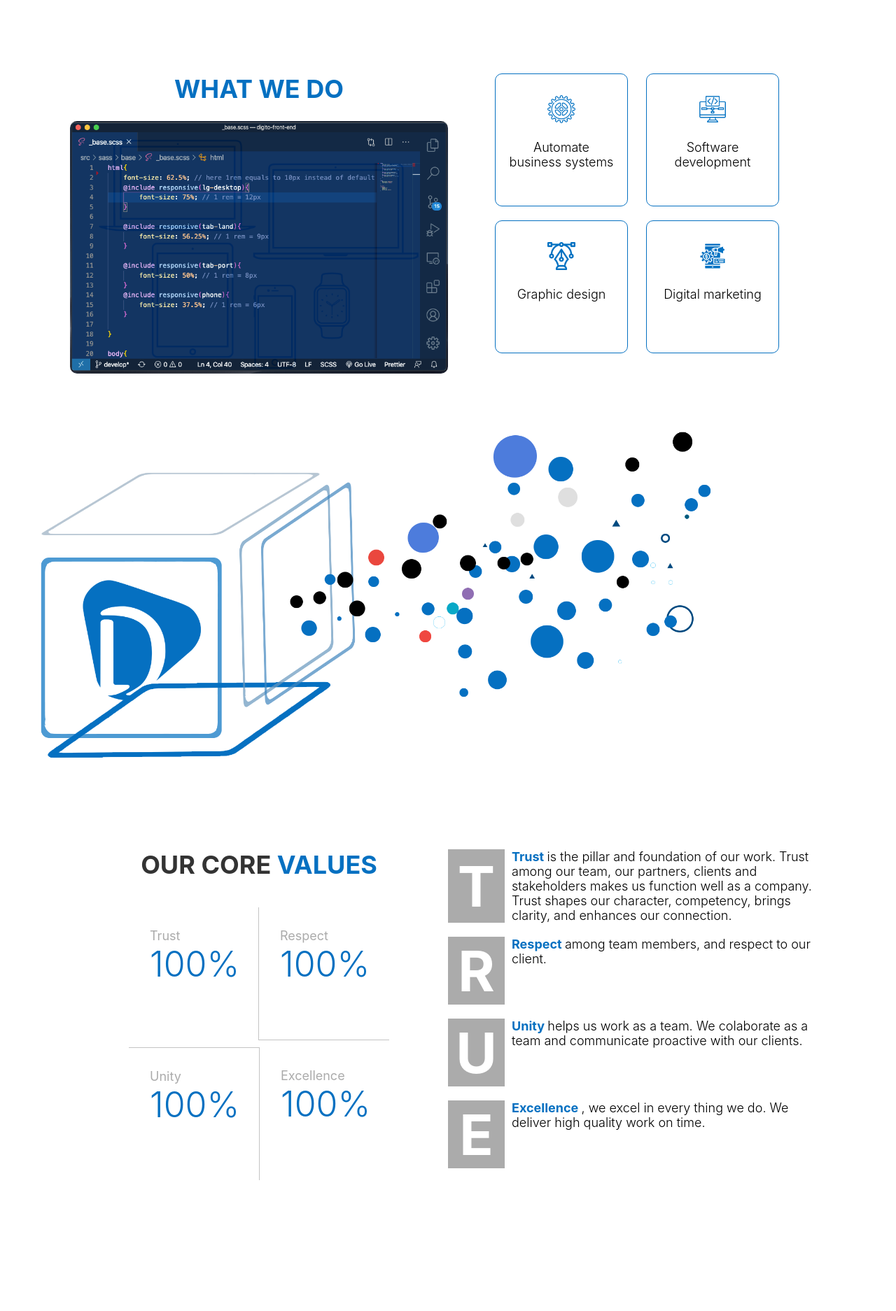
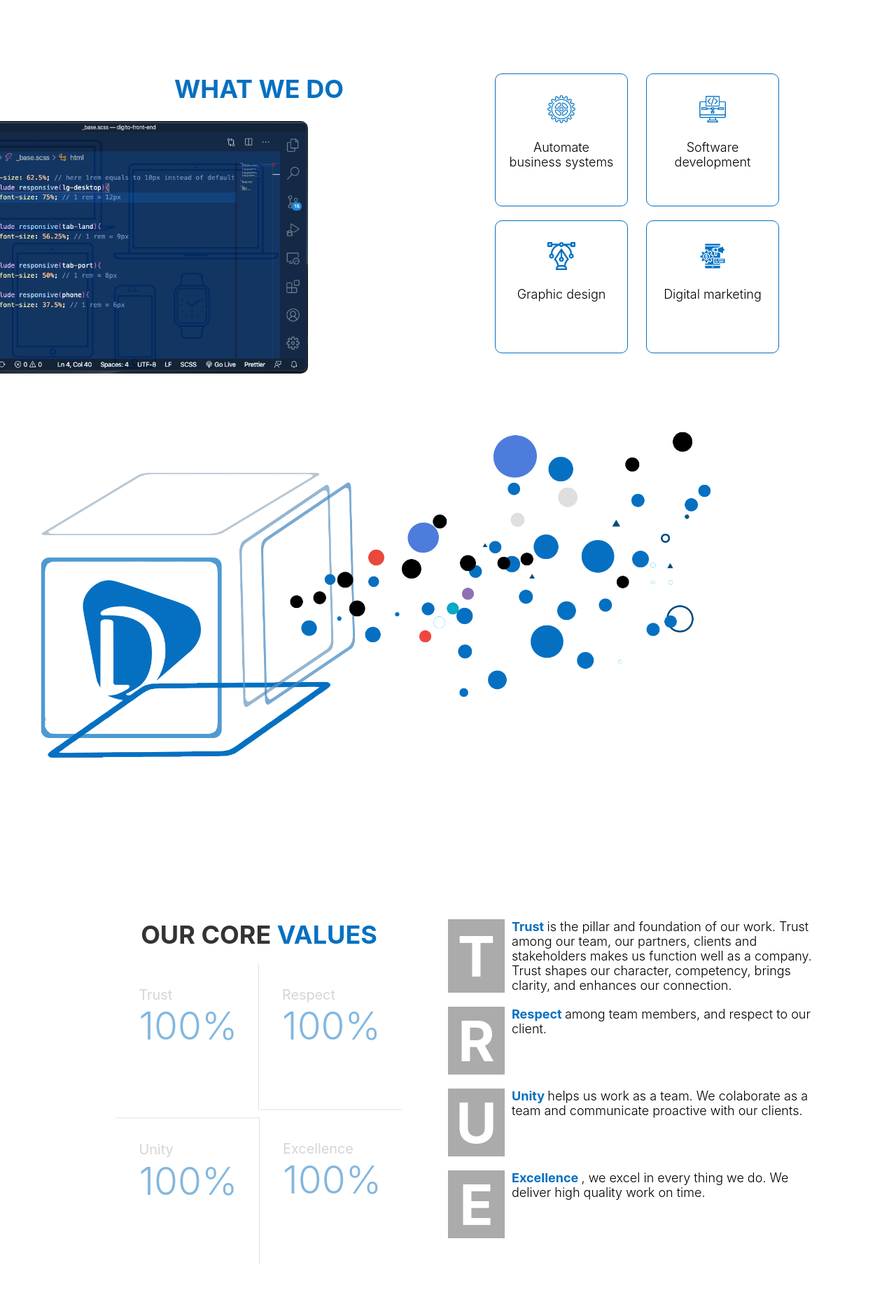
Before and after one commit to habinezadalvan/advanced-react-app, a React (Create React App) app: page / in a window 1280 px wide. Shown: the part 1227-3101 px from the top of the page at 70% size. Built offline with nearby package versions, Linux system fonts and the light colour scheme.

Commit message:
adds animations on scroll

```diff
--- a/package.json
+++ b/package.json
@@ -7,6 +7,7 @@
     "@testing-library/react": "^9.3.2",
     "@testing-library/user-event": "^7.1.2",
     "framer-motion": "^2.1.0",
+    "gsap": "^3.4.1",
     "react": "^16.13.1",
     "react-dom": "^16.13.1",
     "react-intersection-observer": "^8.26.2",
--- a/src/components/boxsection/Box.js
+++ b/src/components/boxsection/Box.js
@@ -1,11 +1,29 @@
-import React from 'react';
+import React, {useEffect} from 'react';
+import {gsap} from 'gsap';
+import {ScrollTrigger} from 'gsap/ScrollTrigger';
 import box from '../../assets/images/spread-box.png';
 
 
 const Box = () => {
+
+    const cover = React.createRef();
+
+    useEffect(() => {
+        gsap.registerPlugin(ScrollTrigger);
+        gsap.from(cover.current, {scrollTrigger: {
+            trigger: cover.current,
+            scrub: true,
+            toggleActions: "restart pause none none"
+        },
+        duration: 2,
+        y:600,
+        opacity: 0
+    })
+    }, [cover]);
     return(
         <div className="box-section">
             <img src={box} alt="box-section"/>
+            <div className="box-section__cover" ref={cover}><h1>Turning impossibilities to possibilities</h1></div>
          </div>
     )
 }
--- a/src/components/fifthSection/PercentageCards.js
+++ b/src/components/fifthSection/PercentageCards.js
@@ -1,13 +1,32 @@
-import React from 'react';
+import React, {useEffect} from 'react';
+import {gsap} from 'gsap';
+import {ScrollTrigger} from 'gsap/ScrollTrigger'
 import PercentageCard from './PercentageCard';
 
 
 const PercentageCards = () => {
+
+    const percentages = React.createRef();
+
+    useEffect(() => {
+        gsap.registerPlugin(ScrollTrigger);
+
+        gsap.from(percentages.current, {
+            scrollTrigger:{
+            trigger: percentages.current,
+            scrub: true,
+            toggleActions: "restart pause none none"
+        },
+        opacity: 0.5,
+        duration: 3,
+        scale: 1.1});
+    }, [percentages])
+
     return(
-        <div className="percentage-card-container">
-           <PercentageCard value="Trust" classname="top-left"/>
-           <PercentageCard value="Respect" classname="top-right"/>
-           <PercentageCard value="Unity" classname="bottom-left"/>
+        <div className="percentage-card-container" ref={percentages}>
+           <PercentageCard value="Trust" classname="top-left" />
+           <PercentageCard value="Respect" classname="top-right" />
+           <PercentageCard value="Unity" classname="bottom-left" />
            <PercentageCard value="Excellence" classname="bottom-right"/>
         </div>
     )
--- a/src/components/fourthSection/WhatWeDoGraphic.js
+++ b/src/components/fourthSection/WhatWeDoGraphic.js
@@ -1,60 +1,27 @@
-import React, {useState, useEffect} from 'react';
-import {motion} from 'framer-motion';
+import React, {useEffect} from 'react';
+import { gsap } from 'gsap';
+import { ScrollTrigger } from 'gsap/ScrollTrigger'
 import allappleproductsgif from '../../assets/images/appleproducts.gif';
 import screenshot from '../../assets/images/screenshot.png';
 
 
+const WhatWeDoGraphic = ({referance, entry, inView}) => {
 
-const useOnScreen = (options) => {
-    const [ref, setRef] = useState(null);
-    const [visible, setVisible] = useState(false);
+    const image = React.createRef();
 
     useEffect(() => {
+        gsap.registerPlugin(ScrollTrigger);
+        gsap.from(image.current, {
+             scrollTrigger: {
+                 trigger: image.current,
+                 scrub: true,
+                 toggleActions: "restart pause none none"
+                },
+             duration: 2, x: -200});
+    }, [image]);
 
-        const observer = new IntersectionObserver(entries => {
-            entries.forEach(entry => {
-                console.log('entry', entry);
-                setVisible(entry.isIntersecting)
-            })
-        }, options);
-
-        if(ref){
-            observer.observe(ref)
-        }
-
-        return () => {
-            if(ref){
-                observer.unobserve(ref);
-            }
-        }
-
-    }, [ref, options]);
-
-    return [visible, setRef]
-}
-
-
-
-const WhatWeDoGraphic = ({referance, entry, inView}) => {
-
-    const [visible, setRef] = useOnScreen({threshold: 1, triggerOnce: true});
-
-    console.log('visble ---', visible);
-
-    // console.log('inView', inView);
-    // console.log('entry.intersectionRatio', entry && entry.intersectionRatio);
-    // console.log('entry && entry.target.className', entry && entry.target.className);
-    // console.log('entry', entry);
-
-    // if (inView === true && (entry && entry.intersectionRatio > 0)){
-    //     // console.log('HOOOLLLLLAAAA HOOOLLLLLAAA !!!!!!!');
-    //     entry.target.style.animation = 'moveInLeft 2s forwards ease-out';
-    // }
-
-
-    const n = true;
     return(
-        <div className={`fourth-section__image`} ref={setRef}>
+        <div className={`fourth-section__image`} ref={image}>
           <img src={allappleproductsgif} alt="all apple products"/>
           <img src={screenshot} alt="screenshot" className="screenshot"/>
         </div>
--- a/src/sass/components/_corevalue.scss
+++ b/src/sass/components/_corevalue.scss
@@ -1,7 +1,6 @@
 .core-value{
     display: flex;
     margin-bottom: 2rem;
-    @include animation(moveInRight);
     &__box{
         flex-basis: 15%;
         background-color: $color-gray-opacity-66;
--- a/src/sass/components/_percentageCard.scss
+++ b/src/sass/components/_percentageCard.scss
@@ -15,6 +15,7 @@
         }
         @include responsive(tab-port){
         padding: 1rem;
+        color: $color-primary-light-black;
         }
     }
 
@@ -22,20 +23,20 @@
 
     .top-left{
         border-right: 1px solid $color-gray-opacity-40;
-        @include animation(moveInLeftShort);
+        // @include animation(moveInLeftShort);
     }
     .top-right{
         border-bottom: 1px solid $color-gray-opacity-40;
         margin-bottom: 1rem;
-        @include animation(moveInTopShort);
+        // @include animation(moveInTopShort);
     }
     .bottom-left{
         border-top: 1px solid $color-gray-opacity-40;
-        @include animation(moveInBottomShort);
+        // @include animation(moveInBottomShort);
     }
     .bottom-right{
         border-left: 1px solid $color-gray-opacity-40;
-        @include animation(moveInRightShort);
+        // @include animation(moveInRightShort);
     }
 
     @include responsive(tab-port){
--- a/src/sass/layouts/_fourthsection.scss
+++ b/src/sass/layouts/_fourthsection.scss
@@ -6,8 +6,6 @@
     &--right{
         &__container{
             @include styleCard;
-            @include animation(zoomIn);
-
             @include responsive(tab-port){
                 width: 100%;
             }
@@ -17,7 +15,6 @@
     &__image{
         height: 90%;
         position: relative;
-        @include animation(moveInLeft);
         img{
             width: 100%;
             color: black;
--- a/src/styles/styles.css
+++ b/src/styles/styles.css
@@ -201,9 +201,7 @@ body {
 
 .core-value {
   display: flex;
-  margin-bottom: 2rem;
-  transition: all .2s;
-  animation: moveInRight 2s forwards ease-out; }
+  margin-bottom: 2rem; }
   .core-value__box {
     flex-basis: 15%;
     background-color: rgba(128, 128, 128, 0.664);
@@ -257,24 +255,17 @@ body {
       font-weight: 300; }
     @media (max-width: 56.25em) {
       .percentage-card-container .percentage-card {
-        padding: 1rem; } }
+        padding: 1rem;
+        color: #0C0B0B; } }
   .percentage-card-container .top-left {
-    border-right: 1px solid rgba(128, 128, 128, 0.472);
-    transition: all .2s;
-    animation: moveInLeftShort 2s forwards ease-out; }
+    border-right: 1px solid rgba(128, 128, 128, 0.472); }
   .percentage-card-container .top-right {
     border-bottom: 1px solid rgba(128, 128, 128, 0.472);
-    margin-bottom: 1rem;
-    transition: all .2s;
-    animation: moveInTopShort 2s forwards ease-out; }
+    margin-bottom: 1rem; }
   .percentage-card-container .bottom-left {
-    border-top: 1px solid rgba(128, 128, 128, 0.472);
-    transition: all .2s;
-    animation: moveInBottomShort 2s forwards ease-out; }
+    border-top: 1px solid rgba(128, 128, 128, 0.472); }
   .percentage-card-container .bottom-right {
-    border-left: 1px solid rgba(128, 128, 128, 0.472);
-    transition: all .2s;
-    animation: moveInRightShort 2s forwards ease-out; }
+    border-left: 1px solid rgba(128, 128, 128, 0.472); }
   @media (max-width: 56.25em) {
     .percentage-card-container {
       padding-top: 5rem; } }
@@ -333,10 +324,31 @@ body {
       width: 80%;
       margin: 1rem auto; } }
 
+.box-section {
+  position: relative;
+  margin-bottom: 10rem; }
   .box-section img {
     height: 100%;
     width: 100%; }
-
+  .box-section__cover {
+    width: 100%;
+    height: 100%;
+    background-color: #020202;
+    position: absolute;
+    color: white;
+    top: 0;
+    left: 0;
+    font-family: "Indie Flower", cursive;
+    font-size: 5rem;
+    font-weight: bolder;
+    text-align: center;
+    display: flex;
+    align-items: center;
+    justify-content: center; }
+    @media (max-width: 37.5em) {
+      .box-section__cover {
+        font-size: 2rem;
+        background-color: #0570c1; } }
   @media (max-width: 37.5em) {
     .box-section {
       flex-direction: column; } }
@@ -481,17 +493,13 @@ body {
     margin: 0 auto;
     display: flex;
     flex-wrap: wrap;
-    justify-content: space-around;
-    transition: all .2s;
-    animation: zoomIn 2s forwards ease-out; }
+    justify-content: space-around; }
     @media (max-width: 56.25em) {
       .fourth-section--right__container {
         width: 100%; } }
   .fourth-section__image {
     height: 90%;
-    position: relative;
-    transition: all .2s;
-    animation: moveInLeft 2s forwards ease-out; }
+    position: relative; }
     .fourth-section__image img {
       width: 100%;
       color: black; }
```
Also changed, not shown: src/sass/layouts/_box.scss (+22 -1 lines), 1 other file (tests, documents, lock files or other folders). Lines whose indentation alone changed are shown as unchanged.
